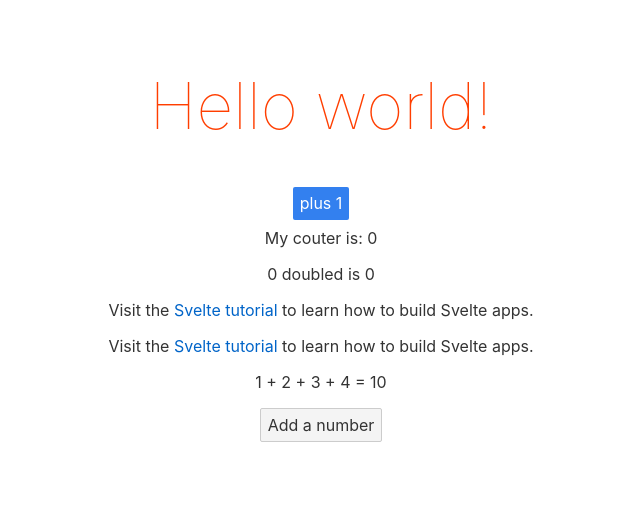
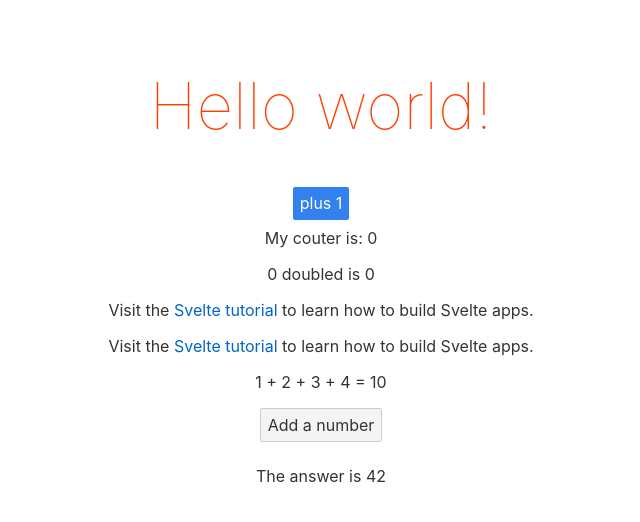
Before and after one commit to tankred/svelte-lab, a Svelte app: page / in a window 1280 px wide. Shown: the top 522 px of the page, without its empty margins (319-959 px from the left). Built offline with nearby package versions, Linux system fonts and the light colour scheme.

Commit message:
Add nested svelte to work with props
	modified:   CHANGELOG.md
	modified:   src/App.svelte
	new file:   src/Nested.svelte

```diff
--- a/src/App.svelte
+++ b/src/App.svelte
@@ -1,8 +1,8 @@
 <script>
-	import Counter from "./Counter.svelte";
-	export let name;
+  import Counter from "./Counter.svelte";
+  export let name;
   import Updatearrays from "./Updatearrays.svelte";
-
+  import Nested from './Nested.svelte';
 </script>
 
 <main>
@@ -11,6 +11,7 @@
 	<p>Visit the <a href="https://svelte.dev/tutorial">Svelte tutorial</a> to learn how to build Svelte apps.</p>
 	<p>Visit the <a href="https://svelte.dev/tutorial">Svelte tutorial</a> to learn how to build Svelte apps.</p>
 	<Updatearrays />
+	<Nested answer={42}/>
 </main>
 
 <style>
--- /dev/null
+++ b/src/Nested.svelte
@@ -0,0 +1,5 @@
+<script>
+  export let answer;
+</script>
+
+<p>The answer is {answer}</p>
```
Also changed, not shown: 1 other file (tests, documents, lock files or other folders).
